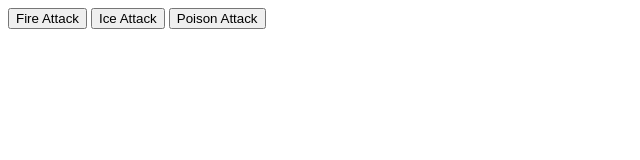
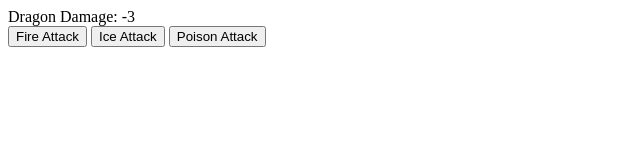
Before and after one commit to kgayed/CIT120_functions, a plain HTML site: page index.html in a window 1280 px wide. Both pictures are taken after a click on the button "Fire Attack". Shown: the whole page, without its empty margins (0-640 px from the left). Drawn offline with Linux system fonts and the light colour scheme.

Commit message:
Add files via upload

```diff
--- a/app.js
+++ b/app.js
@@ -1,4 +1,5 @@
-var ele=document.body.querySelector(".wrapper");
+//var ele=document.body.querySelector(".wrapper");
+var ele=document.getElementById("wrapper");
 
 //var list =["fire","ice","poison"]
 var dragonDamage=0;
@@ -13,14 +14,27 @@ function dealDamage(damage,attack) {
     }
     ele.innerHTML="Dragon Damage: "+ dragonDamage;
 }
+document.getElementById("fire").addEventListener("click",function() {
+    dealDamage(3, "fire");
+    ele.innerHTML="Dragon Damage: "+ dragonDamage;
 
-document.body.querySelector(".fire").addEventListener("click",function() {
-    dealDamage(3, "fire");
 });
-document.body.querySelector(".ice").addEventListener("click",function() {
+document.getElementById("ice").addEventListener("click",function() {
     dealDamage(1,"ice");
 });
 
-document.body.querySelector(".poison").addEventListener("click",function() {
+document.getElementById("poison").addEventListener("click",function() {
     dealDamage(4,"poison");
 });
+
+//document.body.querySelector(".fire").addEventListener("click",function() {
+  //  dealDamage(3, "fire");
+  //  ele.innerHTML="Dragon Damage: "+ dragonDamage;
+//});
+//document.body.querySelector(".ice").addEventListener("click",function() {
+  //  dealDamage(1,"ice");
+//});
+
+//document.body.querySelector(".poison").addEventListener("click",function() {
+  //  dealDamage(4,"poison");
+//});
--- a/index.html
+++ b/index.html
@@ -5,11 +5,13 @@
     <title>Title</title>
 </head>
 <body>
-<div class="wrapper"></div>
+<div id="wrapper"></div>
+<button id="fire">Fire Attack</button>
+<button id="ice">Ice Attack</button>
+<button id="poison">Poison Attack</button>
+
 <script src="app.js"></script>
-<button class="fire">Fire Attack</button>
-<button class="ice">Ice Attack</button>
-<button class="poison">Poison Attack</button>
+
 
 </body>
 </html>
```
